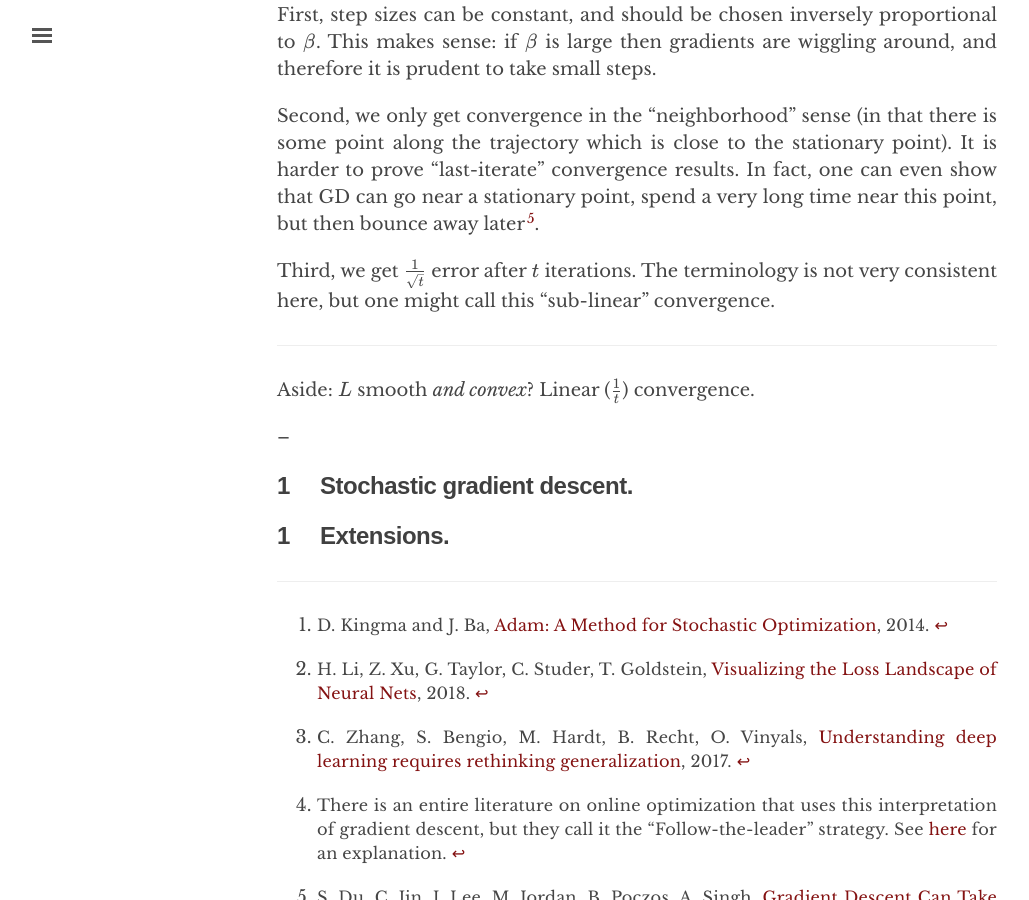
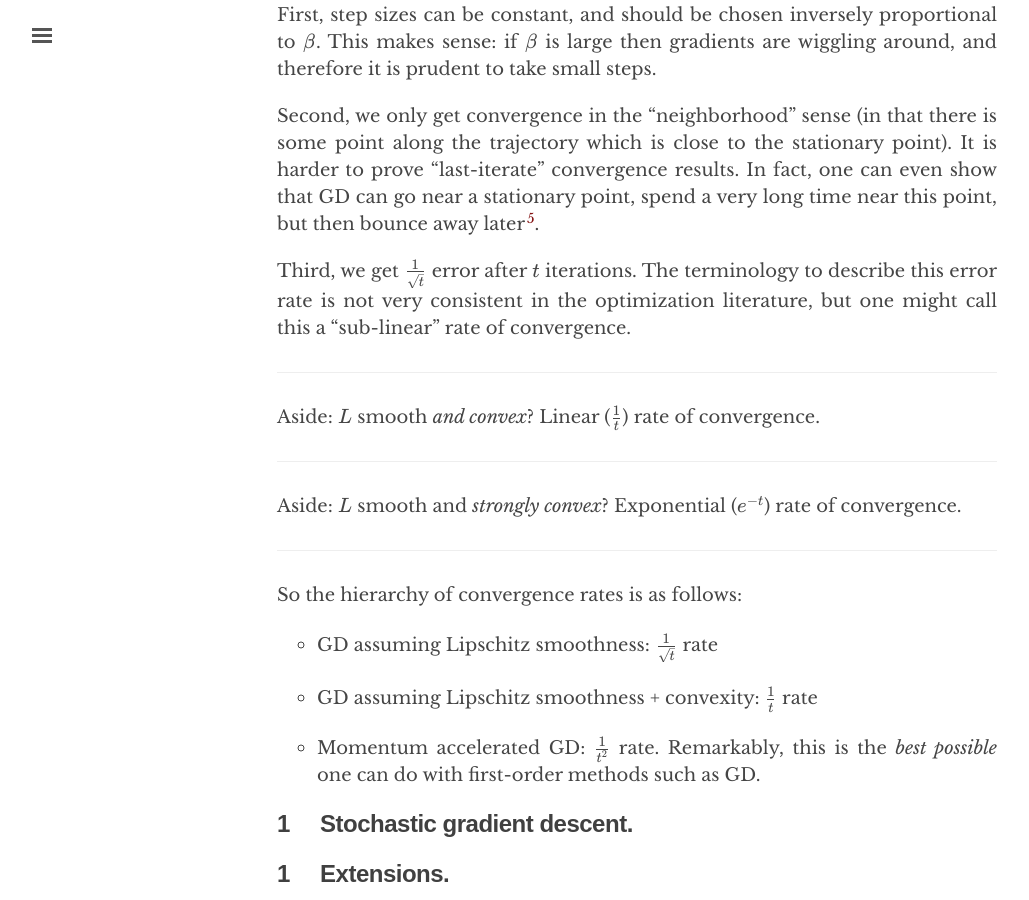
Before and after one commit to chinmayhegde/fodl, a Jekyll site: the page built from _posts/2022-01-15-optimization01.md, in a window 1280 px wide and 900 px high, scrolled down 6243 px. Shown: the whole window, without its empty margins (3-1032 px from the left). Built offline with Jekyll 4.4.1, drawn with Linux system fonts in a browser that asks for light colours; nearby versions of some CDN libraries.

Commit message:
Update 2022-01-15-optimization01.md

```diff
--- a/_posts/2022-01-15-optimization01.md
+++ b/_posts/2022-01-15-optimization01.md
@@ -206,12 +206,24 @@ First, step sizes can be constant, and should be chosen inversely proportional t
 
 Second, we only get convergence in the "neighborhood" sense (in that there is some point along the trajectory which is close to the stationary point). It is harder to prove "last-iterate" convergence results. In fact, one can even show that GD can go near a stationary point, spend a very long time near this point, but then bounce away later[^leegd].
 
-Third, we get $\frac{1}{\sqrt{t}}$ error after $t$ iterations. The terminology is not very consistent here, but one might call this "sub-linear" convergence.
+Third, we get $\frac{1}{\sqrt{t}}$ error after $t$ iterations. The terminology to describe this error rate is not very consistent in the optimization literature, but one might call this a "sub-linear" rate of convergence.
 
 ---
-Aside: $L$ smooth *and convex*? Linear ($\frac{1}{t}$) convergence.
+Aside: $L$ smooth *and convex*? Linear ($\frac{1}{t}$) rate of convergence.
 
---
+---
+
+Aside: $L$ smooth and *strongly convex*? Exponential ($e^{-t}$) rate of convergence.
+
+---
+
+So the hierarchy of convergence rates is as follows:
+
+* GD assuming Lipschitz smoothness: $\frac{1}{\sqrt{t}}$ rate
+
+* GD assuming Lipschitz smoothness + convexity: $\frac{1}{t}$ rate
+
+* Momentum accelerated GD: $\frac{1}{t^2}$ rate. Remarkably, this is the *best possible* one can do with first-order methods such as GD.
 
 ## Stochastic gradient descent
 {:.label}
```
